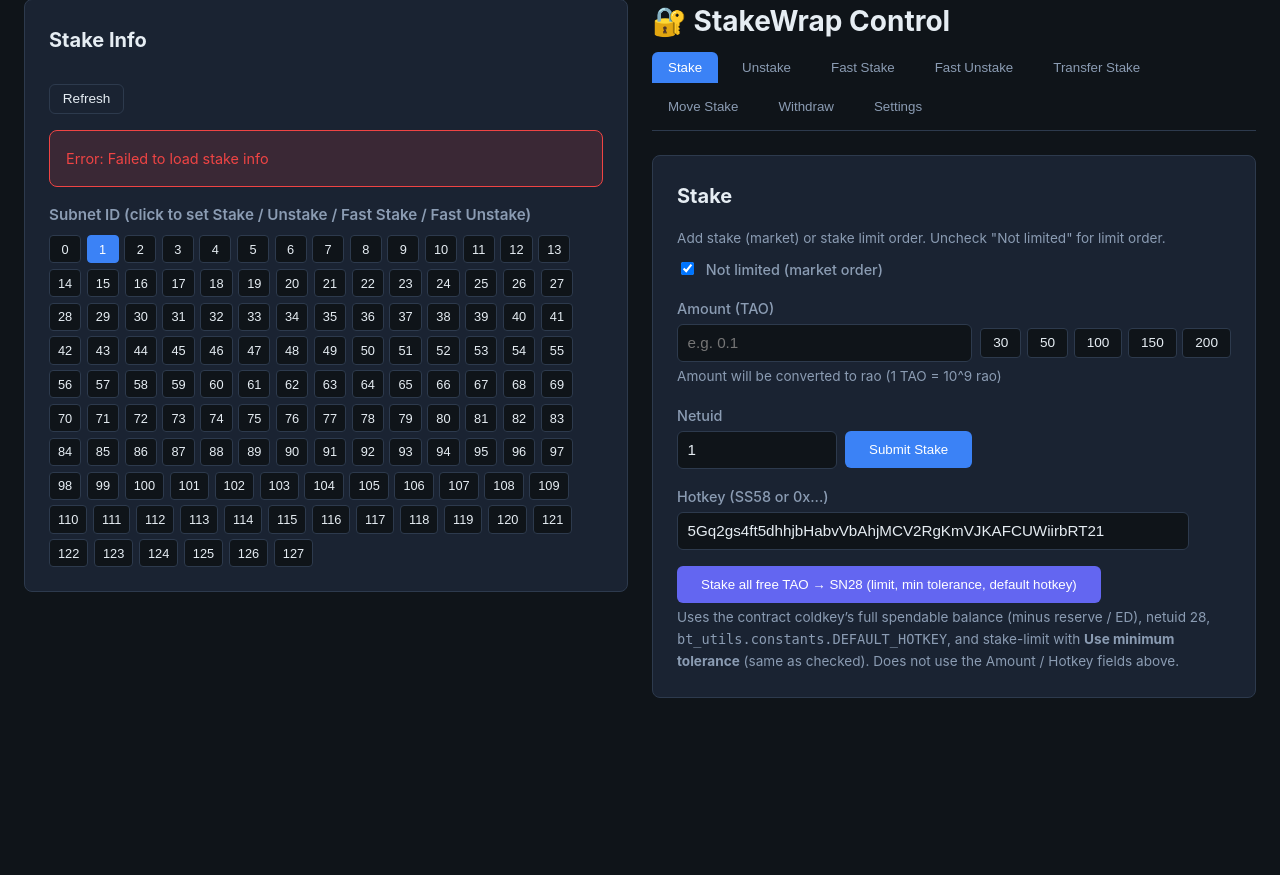
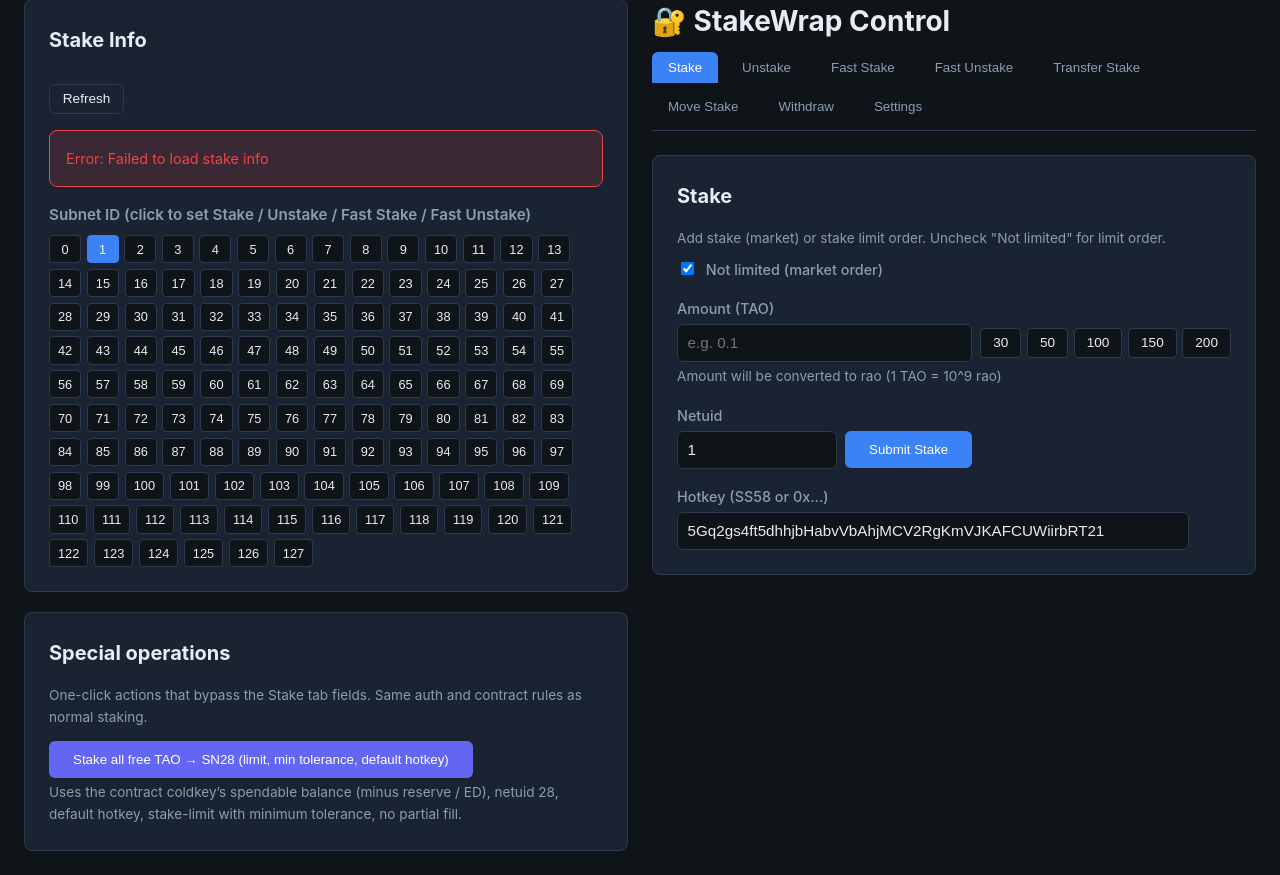
Before and after one commit to alpha-trading-com/evm-staking-v3, a FastAPI app: template app/templates/index.html in a window 1280 px wide. Shown: the part 25-900 px from the top of the page. Before the commit the page ends 723 px from the top, so only its background shows below. Run offline with FastAPI, Linux system fonts and the light colour scheme; the template is opened without the code that fills it, so the values that code supplies are empty; parts of the project's set-up code (start-up, migrations or seed data) failed here and were passed over; some libraries are stand-ins or nearby versions.

Commit message:
feat: enhance staking interface with special operations panel
- Added a new "Special operations" panel to the staking interface, allowing users to perform one-click actions for staking all available balance to SN28.
- Consolidated styling for stake info and special operations panels for consistency.
- Updated JavaScript functions to handle results from the new special operations, improving user feedback during staking actions.

```diff
--- a/app/templates/index.html
+++ b/app/templates/index.html
@@ -30,7 +30,16 @@
     .main-split { display: flex; gap: 1.5rem; align-items: flex-start; }
     .main-left { flex: 1; min-width: 0; }
     .main-left h2 { font-size: 1.25rem; margin: 0 0 1rem 0; }
-    .stake-info-panel { background: var(--surface); border: 1px solid var(--border); border-radius: 8px; padding: 1.5rem; }
+    .stake-info-panel,
+    .special-ops-panel {
+      background: var(--surface);
+      border: 1px solid var(--border);
+      border-radius: 8px;
+      padding: 1.5rem;
+    }
+    .special-ops-panel { margin-top: 1.25rem; }
+    .special-ops-panel h2 { margin-top: 0; }
+    .special-ops-panel .submit { margin-top: 0.75rem; }
     .main-right { flex: 1; min-width: 0; }
     .tabs { display: flex; flex-wrap: wrap; gap: 0.5rem; margin-bottom: 1.5rem; border-bottom: 1px solid var(--border); padding-bottom: 0.5rem; }
     .tabs button {
@@ -133,6 +142,15 @@
             <div class="subnet-grid" id="subnet-grid"></div>
           </div>
         </div>
+        <div class="special-ops-panel">
+          <h2>Special operations</h2>
+          <small class="hint" style="margin-top: 0;">One-click actions that bypass the Stake tab fields. Same auth and contract rules as normal staking.</small>
+          <button type="button" id="btn-stake-all-sn28" class="submit" onclick="postStakeLimitAllSn28()" style="background: #6366f1;">
+            Stake all free TAO → SN28 (limit, min tolerance, default hotkey)
+          </button>
+          <small class="hint">Uses the contract coldkey’s spendable balance (minus reserve / ED), netuid 28, default hotkey, stake-limit with minimum tolerance, no partial fill.</small>
+          <div id="special-ops-result"></div>
+        </div>
       </div>
       <div class="main-right">
         <div id="evm-staking-gate-banner" class="result err" style="display: none; margin-bottom: 1rem;"></div>
@@ -165,10 +183,6 @@
       </div>
       <label>Hotkey (SS58 or 0x...)</label>
       <input id="stake-hotkey" placeholder="5... or 0x..." value="5Gq2gs4ft5dhhjbHabvVbAhjMCV2RgKmVJKAFCUWiirbRT21" />
-      <button type="button" id="btn-stake-all-sn28" class="submit" onclick="postStakeLimitAllSn28()" style="margin-top: 1rem; background: #6366f1;">
-        Stake all free TAO → SN28 (limit, min tolerance, default hotkey)
-      </button>
-      <small class="hint">Uses the contract coldkey’s full spendable balance (minus reserve / ED), netuid 28, <code>bt_utils.constants.DEFAULT_HOTKEY</code>, and stake-limit with <strong>Use minimum tolerance</strong> (same as checked). Does not use the Amount / Hotkey fields above.</small>
       <div id="stake-limit-options" style="display: none;">
         <div class="stake-limit-row" style="display: flex; flex-wrap: wrap; align-items: center; gap: 1rem; margin-top: 0.5rem;">
           <label style="margin: 0; display: flex; align-items: center; gap: 0.35rem;">
@@ -937,8 +951,8 @@
     }
 
     async function postStakeLimitAllSn28() {
-      if (!assertEvmStakingAllowed('stake-result')) return;
-      showResult('stake-result', false, 'Submitting stake-limit (all free → SN28, min tolerance)...');
+      if (!assertEvmStakingAllowed('special-ops-result')) return;
+      showResult('special-ops-result', false, 'Submitting stake-limit (all free → SN28, min tolerance)...');
       try {
         const r = await fetch('/api/stake-limit-all-sn28', {
           method: 'POST',
@@ -955,12 +969,12 @@
             '',
             JSON.stringify(j.receipt, null, 2),
           ];
-          showResult('stake-result', true, lines.join('\n'));
+          showResult('special-ops-result', true, lines.join('\n'));
         } else {
-          showResult('stake-result', false, j.error || JSON.stringify(j));
+          showResult('special-ops-result', false, j.error || JSON.stringify(j));
         }
       } catch (e) {
-        showResult('stake-result', false, String(e));
+        showResult('special-ops-result', false, String(e));
       }
     }
 
```
